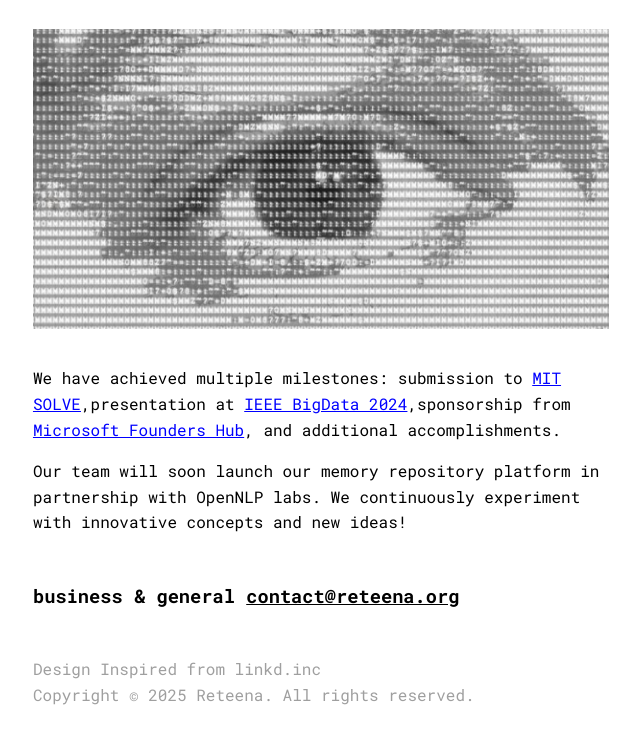
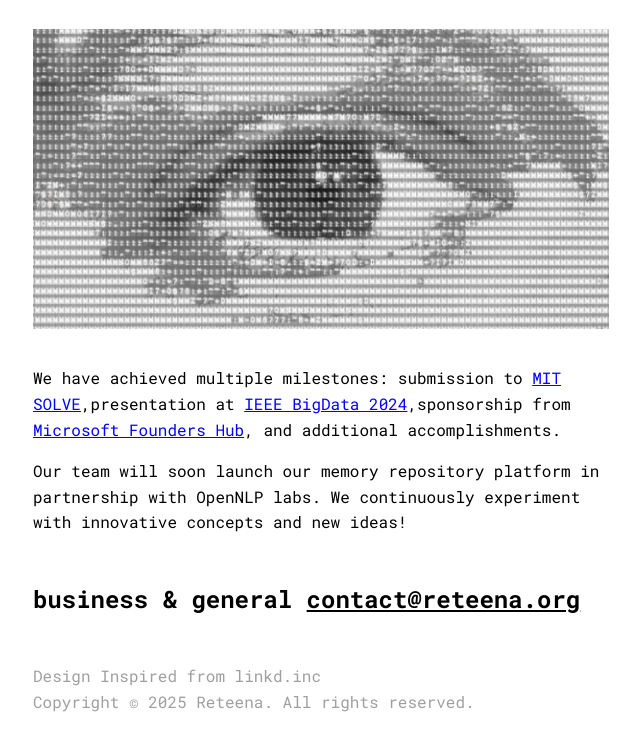
Before and after one commit to Reteena/Reteena-Website-v1.0, a plain HTML site: page index.html in a window 1280 px wide. Shown: the part 377-1128 px from the top of the page, without its empty margins (319-959 px from the left). Drawn offline with Linux system fonts and the light colour scheme.

Commit message:
Update index.html

```diff
--- a/index.html
+++ b/index.html
@@ -78,7 +78,7 @@
     </section>
 
     <footer>
-        <h3>business & general <a href="mailto:contact@reteena.org" target="_blank">contact@reteena.org</a></h3>
+        <h2>business & general <a href="mailto:contact@reteena.org" target="_blank">contact@reteena.org</a></h2>
         <div class="footer_sub">
             <p>Design Inspired from linkd.inc</p>
             <p>Copyright © 2025 Reteena. All rights reserved.</p>
```
